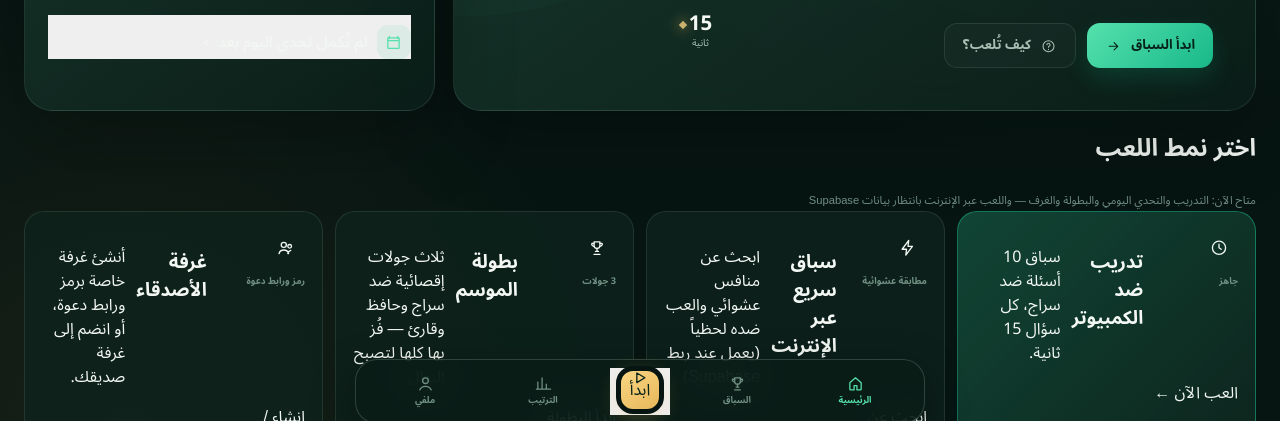
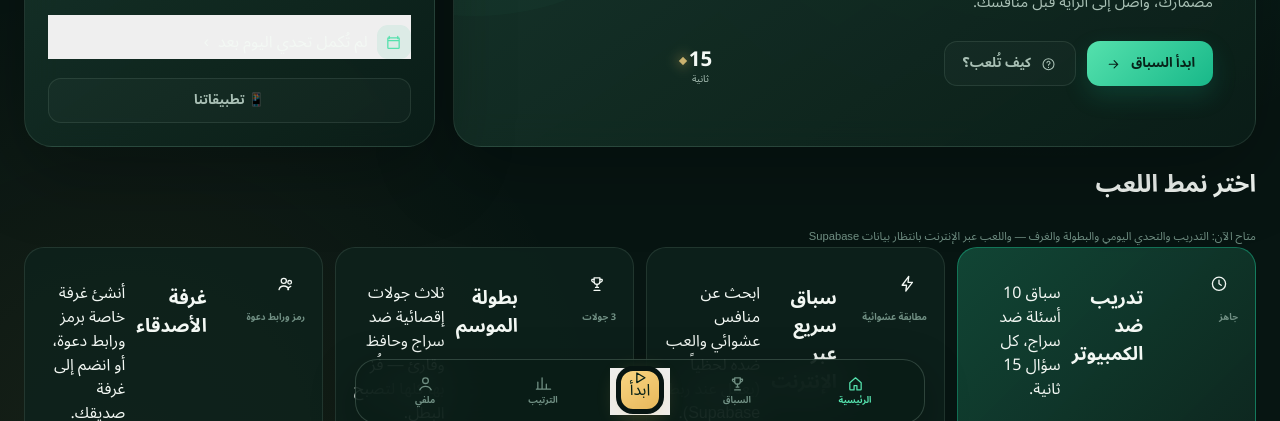
Before and after one commit to Ali-awwww/sibaq-al-maalumat, a website: page index.html in a window 1280 px wide. Shown: the part 360-781 px from the top of the page. Drawn offline with Linux system fonts and the light colour scheme; a script that the page names is missing.

Commit message:
Add button to open apps in index.html

```diff
--- a/index.html
+++ b/index.html
@@ -59,7 +59,7 @@
               <div class="xp-row"><div><span>الخبرة</span><b id="xpValue">120 / 250 XP</b></div><div class="progress-track"><span id="xpBar" style="width: 48%"></span></div></div>
               <div class="stats-grid"><div><strong id="winsValue">7</strong><span>انتصارات</span></div><div><strong id="accuracyValue">82%</strong><span>دقة الإجابة</span></div><div><strong id="streakValue">4</strong><span>أفضل سلسلة</span></div></div>
               <button type="button" class="daily-mini" data-action="start-daily"><span class="daily-icon"><svg viewBox="0 0 24 24"><path d="M6 3v3M18 3v3M4 9h16M5 5h14a1 1 0 0 1 1 1v13a1 1 0 0 1-1 1H5a1 1 0 0 1-1-1V6a1 1 0 0 1 1-1Z"/></svg></span><span id="dailyMiniText">لم تُكمل تحدي اليوم بعد</span><span class="daily-arrow">›</span></button>
-            </aside>
+            <button class="ghost-button" data-action="open-our-apps">📱 تطبيقاتنا</button></aside>
           </div>
           <div class="section-head"><h2>اختر نمط اللعب</h2><span class="section-note">متاح الآن: التدريب والتحدي اليومي والبطولة والغرف — واللعب عبر الإنترنت بانتظار بيانات Supabase</span></div>
           <div class="mode-grid">
```
